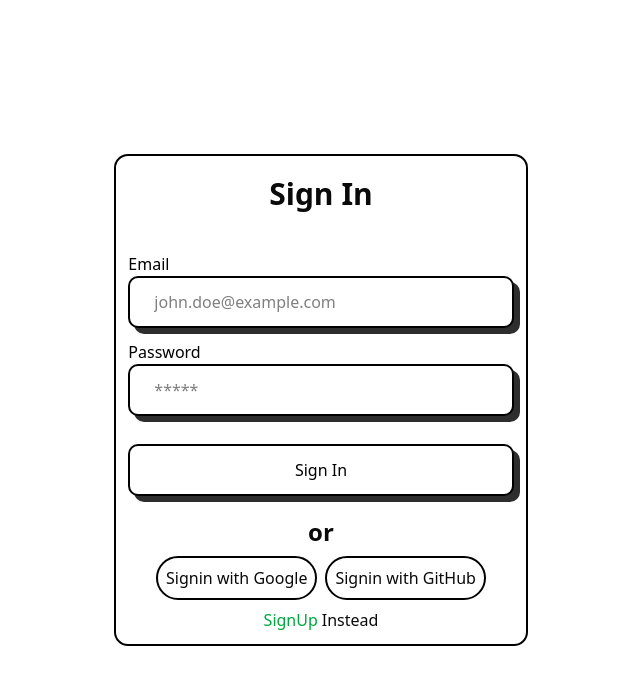
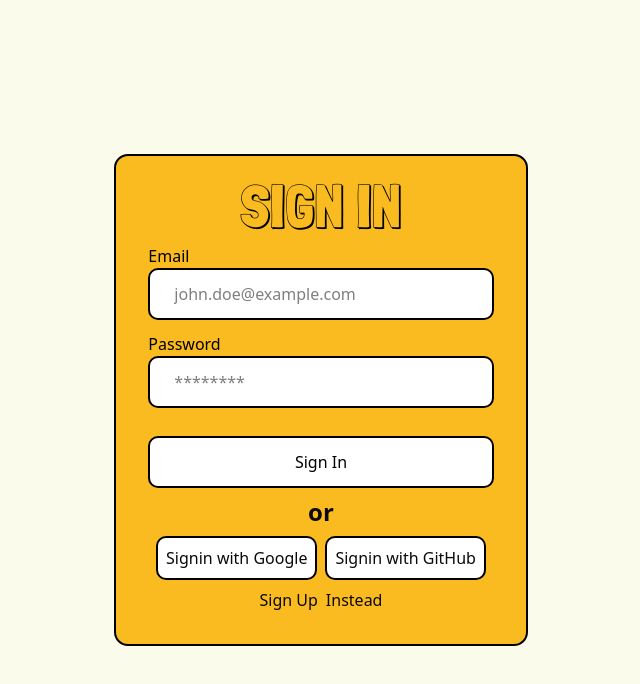
Before and after one commit to s4mzai/startup, a Next.js app: page /signin in a window 1280 px wide. Shown: the top 684 px of the page, without its empty margins (319-959 px from the left). Built offline with nearby package versions, Linux system fonts and the light colour scheme; no server answers.

Commit message:
fix:ui of signup/in

```diff
--- a/app/(auth)/signin/page.tsx
+++ b/app/(auth)/signin/page.tsx
@@ -1,3 +1,4 @@
+import AnimatedText from '@/components/animations/fillText'
 import CredentialsSignIn from '@/components/auth/CredentialsSignIn'
 import GithubSigninButton from '@/components/auth/githubSigninButton'
 import GoogleSigninButton from '@/components/auth/googleSigninButton'
@@ -11,10 +12,10 @@
   if(session){redirect("/")}
   return (
     <>
-      <div className="h-screen flex flex-col items-center justify-center text-center p-5">
+      <div className="h-screen bg-[#fafbea] flex flex-col items-center justify-center text-center p-5">
         <div className="w-full">
-            <div className="flex md:w-1/2 lg:w-1/3 m-auto border-black border-2 rounded-xl flex-col items-center space-y-2">
-              <h1 className="text-3xl font-bold p-5">Sign In</h1>
+            <div className="bg-[#fabb20] flex md:w-1/2 lg:w-1/3 m-auto border-black border-2 rounded-xl flex-col items-center space-y-2 p-5">
+              <h1><AnimatedText className='text-5xl sm:text-6xl font-bold londrina w-40 sm:w-50' text='Sign in' uppercase/></h1>
               <div className="w-full flex flex-col items-center space-y-2">
                 <CredentialsSignIn/>
                 <h1 className="text-2xl font-bold">or</h1>
@@ -23,8 +24,9 @@
                   <GithubSigninButton/>
                 </div>
                 <div className="mb-3">
-                  <span className="flex gap-1">
-                      <Link className="text-green-600 hover:underline" href={"/signup"}>SignUp</Link>
+                  <span className="flex gap-2">
+                      <Link className="relative after:absolute after:bottom-[-1] after:left-0 after:h-[1.5px] after:w-full after:origin-bottom-right after:scale-x-0 dark:after:bg-white
+                       after:bg-neutral-800 after:transition-transform after:duration-300 after:ease-[cubic-bezier(0.65_0.05_0.36_1)] hover:after:origin-bottom-left hover:after:scale-x-100" href={"/signup"}>Sign Up</Link>
                       Instead
                   </span>
                 </div>
--- a/app/(auth)/signup/page.tsx
+++ b/app/(auth)/signup/page.tsx
@@ -1,15 +1,20 @@
+import AnimatedText from '@/components/animations/fillText'
 import CredentialsSignUp from '@/components/auth/CredentialsSignUp'
 import GithubSigninButton from '@/components/auth/githubSigninButton'
 import GoogleSigninButton from '@/components/auth/googleSigninButton'
 import Link from 'next/link'
+import { auth } from '@/lib/auth'
+import { redirect } from 'next/navigation'
 import React from 'react'
 
-const SignUpPage = () => {
+const SignUpPage = async() => {
+  const session = await auth()
+  if(session){redirect("/")}
   return (
-    <div className="h-screen flex flex-col items-center justify-center text-center p-5">
+    <div className="h-screen bg-[#fafbea] flex flex-col items-center justify-center text-center p-5">
       <div className="w-full">
-          <div className="flex md:w-1/2 lg:w-1/3 m-auto border-black border-2 rounded-xl flex-col items-center space-y-2">
-            <h1 className="text-3xl font-bold p-5">Sign Up</h1>
+          <div className="bg-[#fabb20] flex md:w-1/2 lg:w-1/3 m-auto border-black border-2 rounded-xl flex-col items-center space-y-2 p-5">
+            <h1><AnimatedText className='text-5xl sm:text-6xl font-bold londrina w-40 sm:w-50' text='Sign Up' uppercase/></h1>
             <div className="w-full flex flex-col items-center space-y-2">
               <CredentialsSignUp/>
               <h1 className="text-2xl font-bold">or</h1>
@@ -19,7 +24,8 @@
               </div>
               <div className="mb-3">
                 <span className="flex gap-1">
-                    <Link className="text-green-600 hover:underline" href={"signin"}>SignIn</Link>
+                    <Link className="relative after:absolute after:bottom-[-1] after:left-0 after:h-[1.5px] after:w-full after:origin-bottom-right after:scale-x-0 dark:after:bg-white
+                       after:bg-neutral-800 after:transition-transform after:duration-300 after:ease-[cubic-bezier(0.65_0.05_0.36_1)] hover:after:origin-bottom-left hover:after:scale-x-100" href={"/signin"}>Sign In</Link>
                     Instead
                 </span>
               </div>
--- a/components/auth/CredentialsSignIn.tsx
+++ b/components/auth/CredentialsSignIn.tsx
@@ -3,10 +3,9 @@
 import {  useTransition } from "react"
 import { signInWithCredentials } from "@/actions/signInAction"
 import { toast } from "sonner"
-import { useRouter } from 'next/navigation'
+
 
 export default function CredentialsSignIn() {
-  const router = useRouter()
   const [isPending, startTransition] = useTransition()
 
   const handleSubmit = async (formData: FormData) => {
@@ -17,14 +16,14 @@
         toast.error(result.error)
       } else if (result?.success === true) {
         toast.success(result.message)
-        router.push("/")
+        window.location.href = "/";
       }
     })
   }
 
   return (
     <form action={handleSubmit}
-      className="p-3 w-full rounded-xl flex flex-col text-center items-center gap-3 text-black"
+      className="px-3 w-full rounded-xl flex flex-col text-center items-center gap-3 text-black"
     >
       <div className="w-full">
         <label htmlFor="email" className="flex gap-2 items-center">
@@ -35,7 +34,7 @@
           name="email"
           type="email"
           required
-          className="outline-none w-full bg-white text-black rounded-lg border-2 border-black p-3 px-6 shadow-[6px_6px_0_#2e2e2e] active:translate-x-[4px] active:translate-y-[4px] active:shadow-none transition-all duration-100"
+          className="outline-none w-full bg-white text-black rounded-lg border-2 border-black p-3 px-6"
           placeholder="john.doe@example.com"
         />
       </div>
@@ -49,15 +48,15 @@
           name="password"
           type="password"
           required
-          className="outline-none w-full bg-white text-black rounded-lg border-2 border-black p-3 px-6 shadow-[6px_6px_0_#2e2e2e] active:translate-x-[4px] active:translate-y-[4px] active:shadow-none transition-all duration-100"
-          placeholder="*****"
+          className="outline-none w-full bg-white text-black rounded-lg border-2 border-black p-3 px-6"
+          placeholder="********"
         />
       </div>
 
       <button
         type="submit"
         disabled={isPending}
-          className="mt-4 rounded-lg border-2 border-black p-3 px-6 shadow-[6px_6px_0_#2e2e2e] active:translate-x-[4px] active:translate-y-[4px] active:shadow-none transition-all duration-100 cursor-pointer w-full bg-white text-black hover:bg-gray-200 disabled:opacity-50"
+          className="mt-4 rounded-lg border-2 border-black p-3 px-6 cursor-pointer w-full bg-white text-black hover:bg-gray-200 disabled:opacity-50"
       >
         {isPending ? "Signing in..." : "Sign In"}
       </button>
--- a/components/auth/CredentialsSignUp.tsx
+++ b/components/auth/CredentialsSignUp.tsx
@@ -1,11 +1,9 @@
 "use client"
 import { signUpWithCredentials } from "@/actions/signUpAction"
-import { useRouter } from "next/navigation"
 import { toast } from "sonner"
 import {useTransition} from "react"
 
 const CredentialsSignUp = () => {
-  const router = useRouter()
   const [isPending, startTransition] = useTransition()
 
   const handleSubmit = async (formData: FormData) => {
@@ -16,7 +14,7 @@
         toast.error(result.error)
       } else if (result?.success === true) {
         toast.success(result.message)
-        router.push("/")
+        window.location.href = "/";
       }
     })
   }
--- a/components/auth/githubSigninButton.tsx
+++ b/components/auth/githubSigninButton.tsx
@@ -10,7 +10,7 @@
             await signIn("github")
         }}
         >
-        <button type="submit" className='border-2 border-black p-2 rounded-full'>Signin with GitHub</button>
+        <button type="submit" className='border-2 border-black bg-white p-2 rounded-lg'>Signin with GitHub</button>
         </form>
     </>
   )
--- a/components/auth/googleSigninButton.tsx
+++ b/components/auth/googleSigninButton.tsx
@@ -10,7 +10,7 @@
             await signIn("google")
         }}
         >
-        <button type="submit" className='border-2 border-black p-2 rounded-full'>Signin with Google</button>
+        <button type="submit" className='border-2 border-black bg-white p-2 rounded-lg'>Signin with Google</button>
         </form>
     </>
   )
--- a/components/auth/signOutButton.tsx
+++ b/components/auth/signOutButton.tsx
@@ -14,6 +14,8 @@
     setLoading(true);
     await signOut();
     setLoading(false);
+    window.location.href = "/";
+
   };
 
   return (
--- a/next.config.ts
+++ b/next.config.ts
@@ -3,7 +3,7 @@
 const nextConfig: NextConfig = {
   /* config options here */
   images: {
-    domains: ['lh3.googleusercontent.com'],
+    domains: ['lh3.googleusercontent.com','avatars.githubusercontent.com'],
   },
 };
 
```
